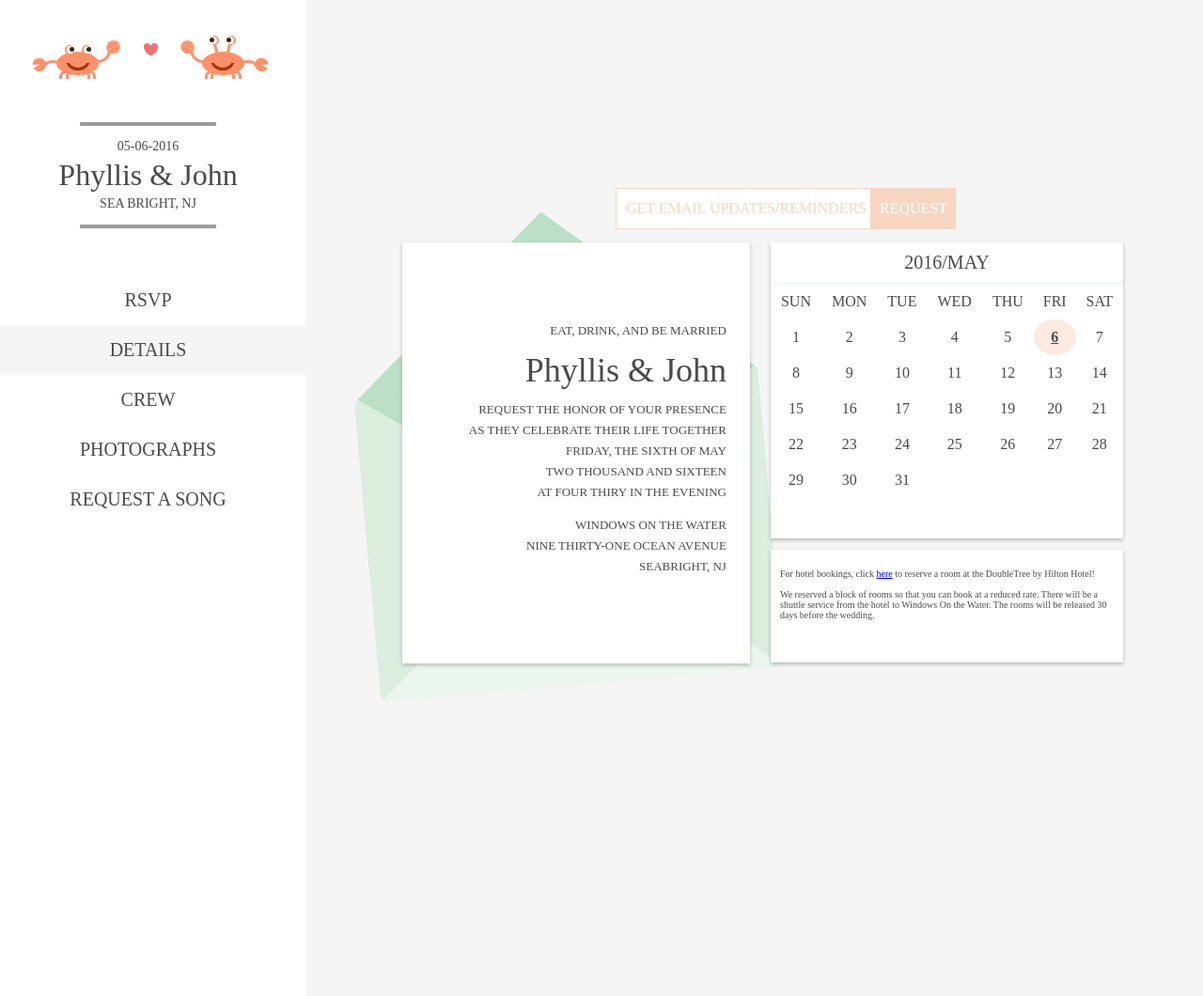
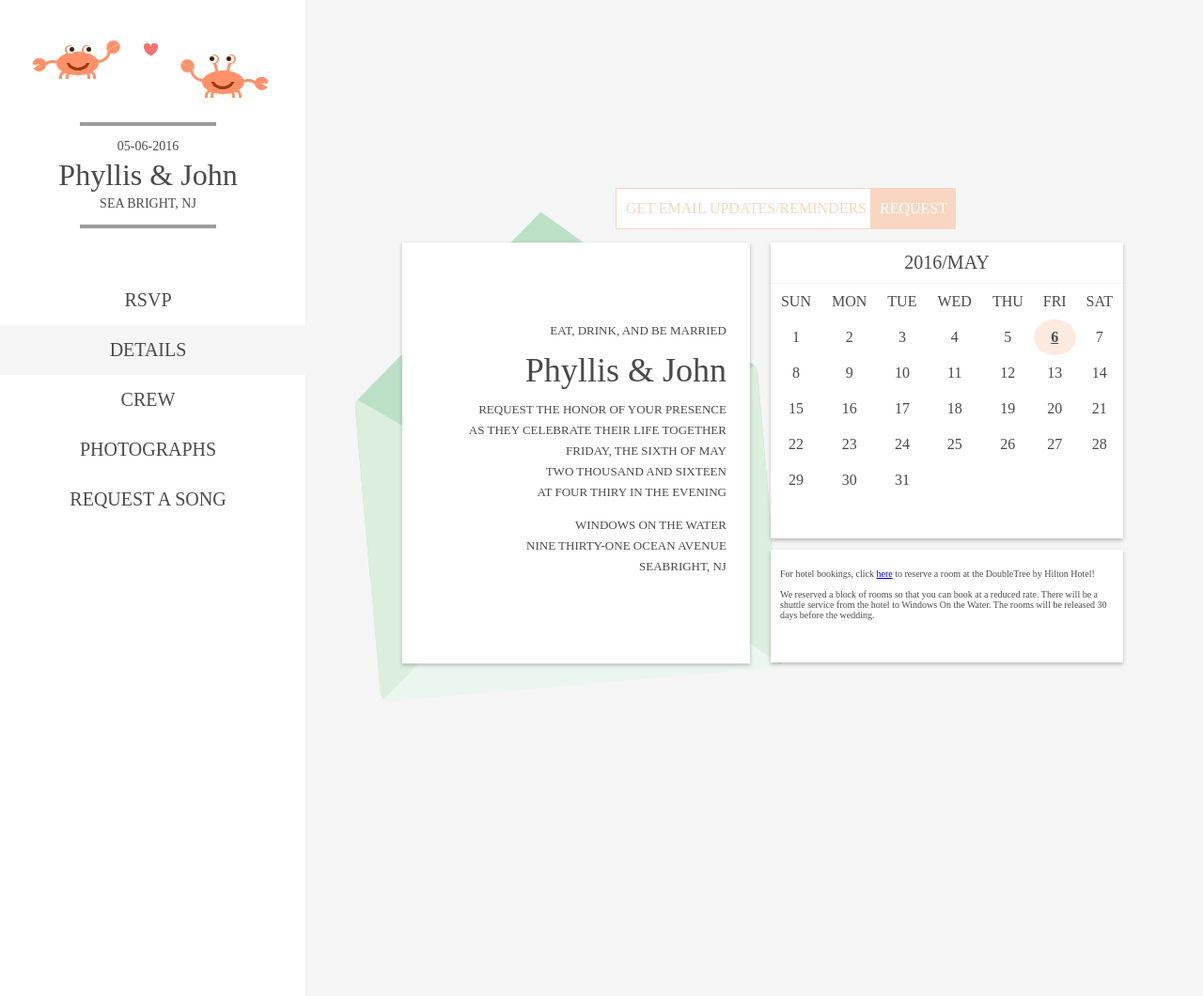
Before and after one commit to phyllisandjohn/phyllisandjohn.github.io, a Jekyll site: the page details/index.html, which Jekyll copies as it is, in a window 1280 px wide. Shown: the whole page at 94% size. Built offline with Jekyll 4.4.1, drawn with Linux system fonts in a browser that asks for light colours.

Commit message:
Update index.html

```diff
--- a/details/index.html
+++ b/details/index.html
@@ -326,7 +326,6 @@ td {
 	outline: none;
 }
 
-
 /*Crab*/
 .crabs {
   position: absolute;
@@ -337,7 +336,6 @@ td {
 .crab-right {
   position: absolute;
   left: 200px;
-  top: -10px;
   -moz-transform: scaleX(-1);
   -o-transform: scaleX(-1);
   -webkit-transform: scaleX(-1);
@@ -884,7 +882,6 @@ td {
 }
 
 
-
 </style>
 </head>
 <body>
@@ -973,8 +970,8 @@ td {
 		<div class="divider"></div>
 
 		<ul>
-			<li><a href="">rsvp</a></li>
-			<li class="active"><a href="/details/">details</a></li>
+			<li><a href="/">rsvp</a></li>
+			<li class="active"><a href="">details</a></li>
 			<li><a href="/crew/">crew</a></li>
 			<li><a href="/photos/">photographs</a></li>
 			<li><a href="/request/">request a song</a></li>
```
